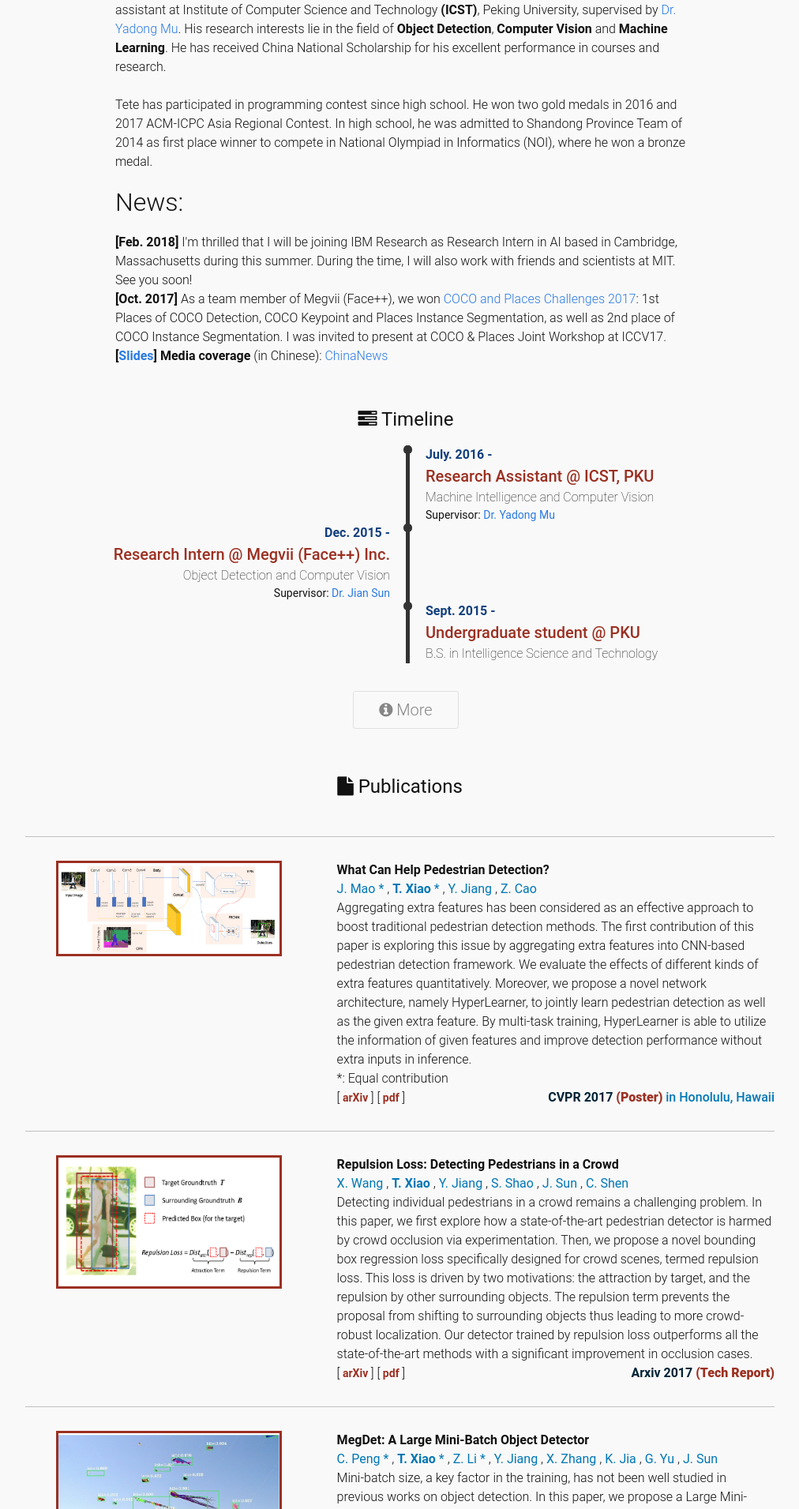
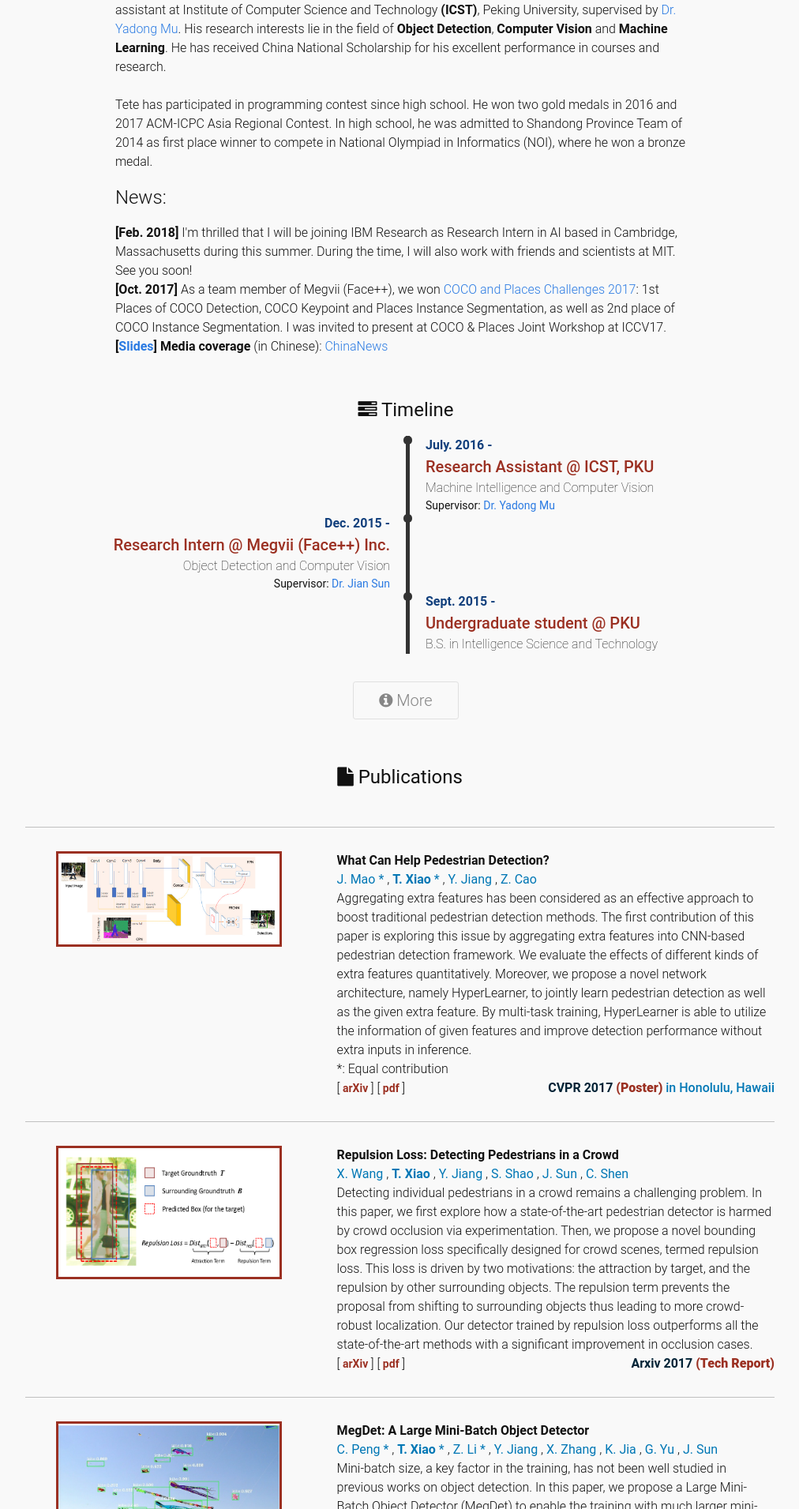
Before and after one commit to Tete-Xiao/Tete-Xiao.github.io, a Jekyll site: the page built from index.html, in a window 1280 px wide. Shown: the part 567-2478 px from the top of the page at 79% size, without its empty margins (126-1138 px from the left). Built offline with Jekyll 4.4.1, drawn with Linux system fonts in a browser that asks for light colours.

Commit message:
update bio

```diff
--- a/_data/bio.yml
+++ b/_data/bio.yml
@@ -8,7 +8,7 @@ normal:
   title:    ""
   content:  "<strong>Tete Xiao</strong> is an undergraduate student majoring in Intelligence Science at <strong>Peking University (PKU)</strong>, the premium university in China. He works as senior research intern at <strong>Megvii (Face++) Inc.</strong> (a leading Chinese AI start-up)
   mentored by <a href='https://scholar.google.com/citations?user=p3z4sVUAAAAJ&hl=zh-CN'>Mr. Yuning Jiang</a> and supervised by
-  <a href='http://www.jiansun.org/'>Dr. Jian Sun</a>. He is also a research assistant at Institute of Computer Science and Technology <strong>(ICST)</strong>, Peking University, supervised by <a href='http://www.muyadong.com/'>Dr. Yadong Mu</a>. His research interests lie in the field of <strong>Object Detection</strong>, <strong>Computer Vision</strong> and <strong>Machine Learning</strong>. He has received China National Scholarship for his excellent performance in courses and research. <br> <br> Tete has participated in programming contest since high school. He won two gold medals in 2016 and 2017 ACM-ICPC Asia Regional Contest. In high school, he was admitted to Shandong Province Team of 2014 as first place winner to compete in National Olympiad in Informatics (NOI), where he won a bronze medal. <h1>News:</h1>
+  <a href='http://www.jiansun.org/'>Dr. Jian Sun</a>. He is also a research assistant at Institute of Computer Science and Technology <strong>(ICST)</strong>, Peking University, supervised by <a href='http://www.muyadong.com/'>Dr. Yadong Mu</a>. His research interests lie in the field of <strong>Object Detection</strong>, <strong>Computer Vision</strong> and <strong>Machine Learning</strong>. He has received China National Scholarship for his excellent performance in courses and research. <br> <br> Tete has participated in programming contest since high school. He won two gold medals in 2016 and 2017 ACM-ICPC Asia Regional Contest. In high school, he was admitted to Shandong Province Team of 2014 as first place winner to compete in National Olympiad in Informatics (NOI), where he won a bronze medal. <h2>News:</h2>
   <strong>[Feb. 2018]</strong> I'm thrilled that I will be joining IBM Research as Research Intern in AI based in Cambridge, Massachusetts during this summer. During the time, I will also work with friends and scientists at MIT. See you soon! <br>
   <strong>[Oct. 2017]</strong> As a team member of Megvii (Face++), we won <a href='https://places-coco2017.github.io/'>COCO and Places Challenges 2017</a>: 1st Places of COCO Detection, COCO Keypoint and Places Instance Segmentation, as well as 2nd place of COCO Instance Segmentation. I was invited to present at COCO & Places Joint Workshop at ICCV17. <br> <strong>[<a href='http://presentations.cocodataset.org/COCO17-Detect-Megvii.pdf'>Slides</a>]</strong> <strong>Media coverage </strong> (in Chinese): <a href='http://finance.chinanews.com/it/2017/10-30/8363826.shtml'> ChinaNews </a>"
 short:
```
